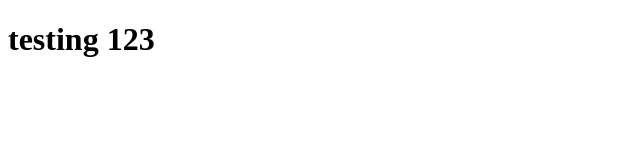
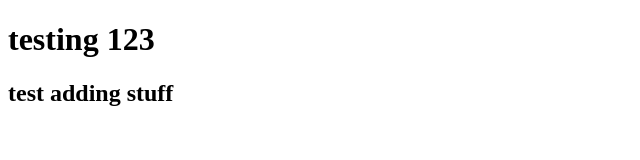
Before and after one commit to KieranWebDev/scrimbaMiniProjects, a plain HTML site: page test folder/index.html in a window 1280 px wide. Shown: the whole page, without its empty margins (0-640 px from the left). Drawn offline with Linux system fonts and the light colour scheme.

Commit message:
testing github connection

```diff
--- a/test folder/index.html
+++ b/test folder/index.html
@@ -10,6 +10,7 @@
 
 <body>
     <h1>testing 123</h1>
+    <h2>test adding stuff</h2>
 
 </body>
 
```
